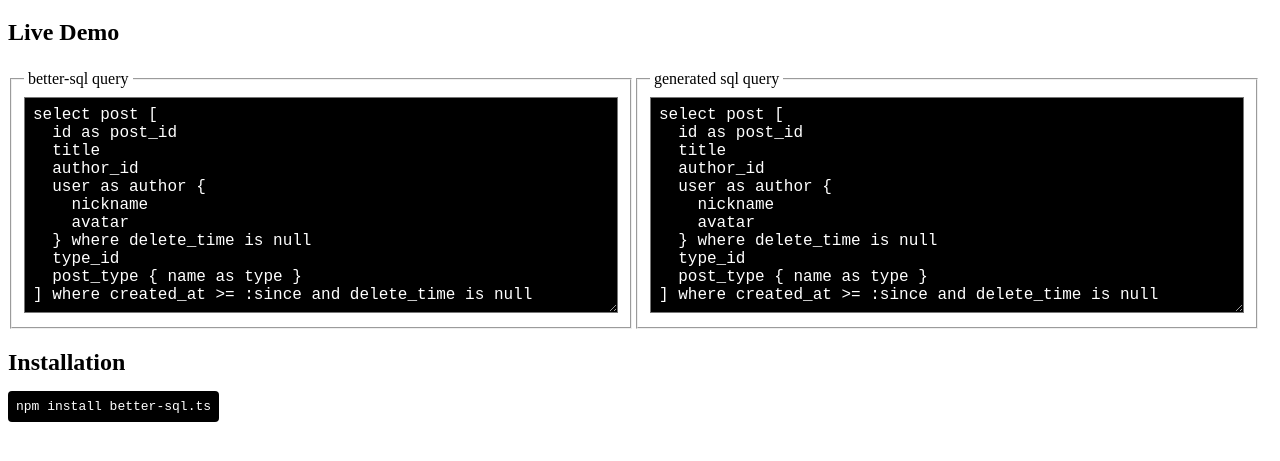
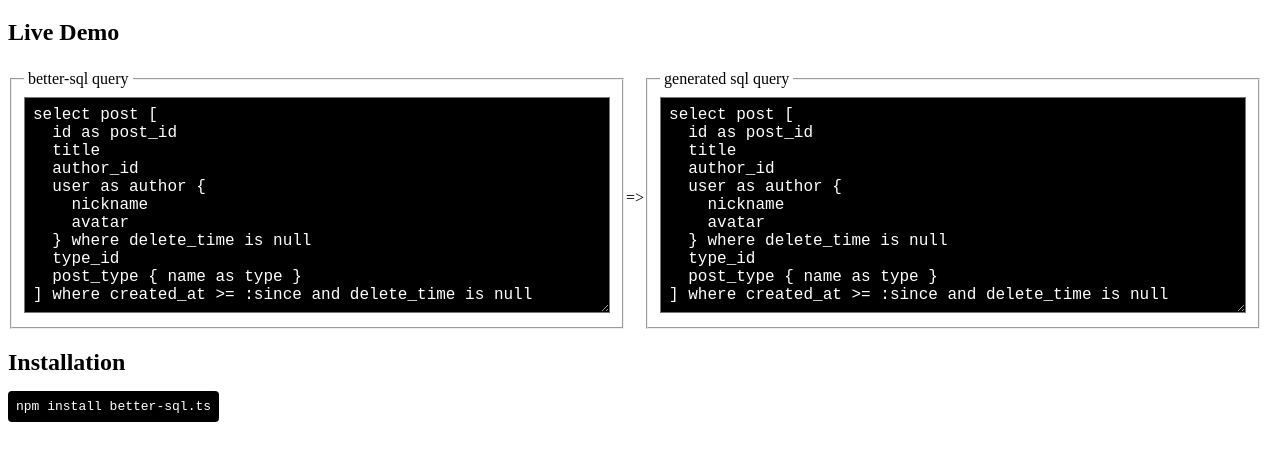
Before and after one commit to beenotung/better-sql, a website built with Vite: page playground/src/index.html in a window 1280 px wide. Shown: the part 61-522 px from the top of the page. Built offline with nearby package versions, Linux system fonts and the light colour scheme.

Commit message:
add arrow between input and output box; and adjust box width;

```diff
--- a/playground/src/style.css
+++ b/playground/src/style.css
@@ -7,6 +7,7 @@
 
 #demo-container {
   display: flex;
+  align-items: center;
 }
 
 legend {
@@ -14,7 +15,7 @@
 }
 
 textarea {
-  width: 45vw;
+  width: calc(50vw - 4.5rem);
   height: fit-content;
   padding: 0.5rem;
   font-size: 1rem;
```
Also changed, not shown: playground/src/index.html (+1 -0 lines).
